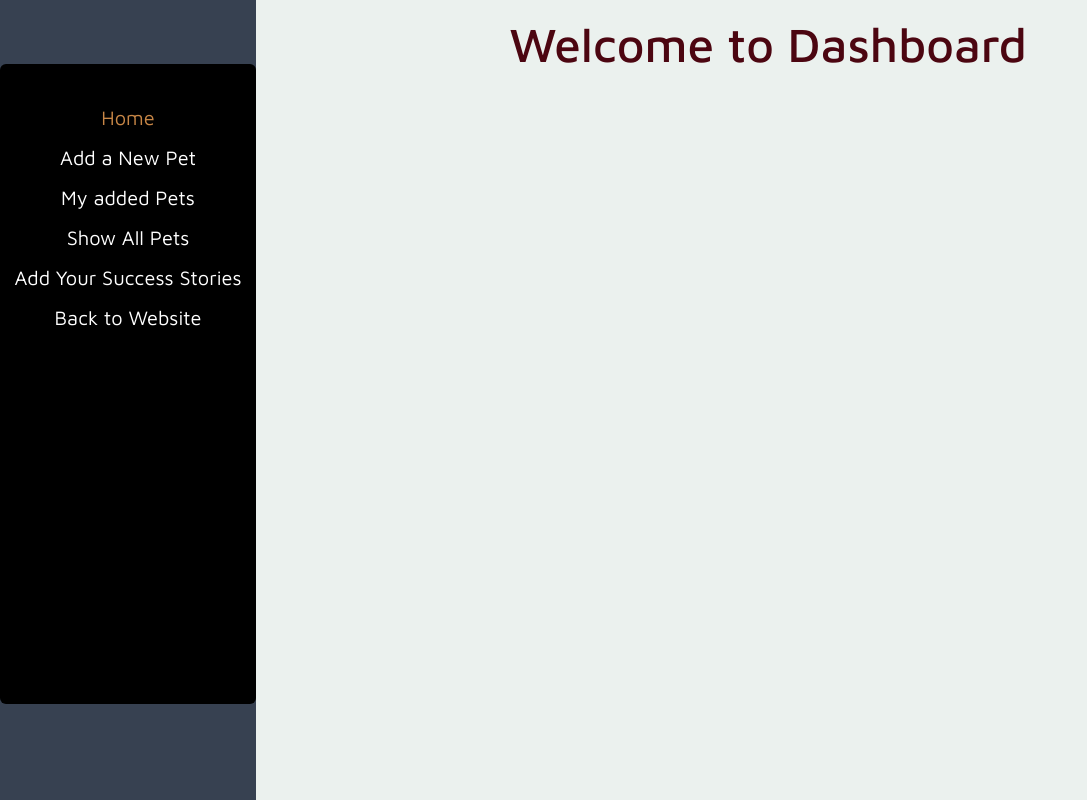
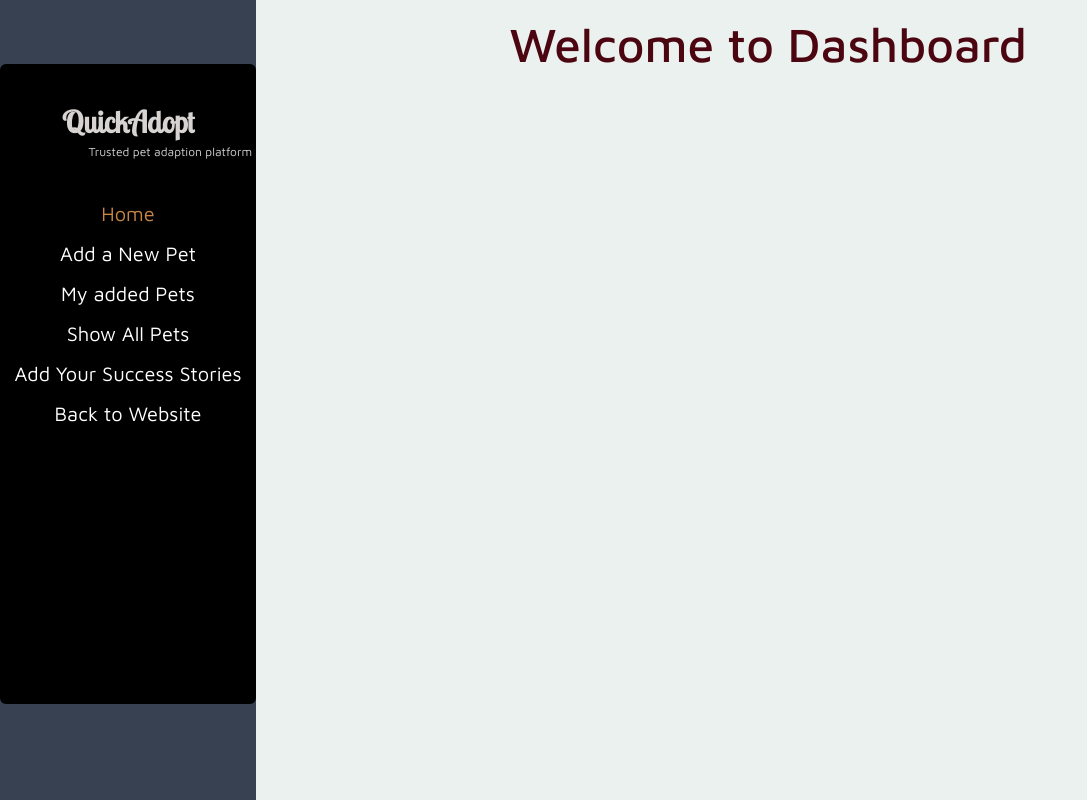
Before and after one commit to safkat07/Quick-Adopt, a React (Vite) app: page /dashboard in a window 1280 px wide. Shown: the whole page, without its empty margins (0-1087 px from the left). Built offline with nearby package versions, Linux system fonts and the light colour scheme; no server answers.

Commit message:
on scroll navbar  behaviour chnages

```diff
--- a/package.json
+++ b/package.json
@@ -19,6 +19,7 @@
     "match-sorter": "^6.3.1",
     "react": "^18.2.0",
     "react-dom": "^18.2.0",
+    "react-headroom": "^3.2.1",
     "react-helmet-async": "^2.0.3",
     "react-hook-form": "^7.48.2",
     "react-hot-toast": "^2.4.1",
--- a/src/Layout/AllPages/Dashboard/Dashboard.jsx
+++ b/src/Layout/AllPages/Dashboard/Dashboard.jsx
@@ -9,6 +9,8 @@ const Dashboard = () => {
             <div className='flex'>
                 <div className='w-1/4 min-h-screen bg-gray-700'>
                     <div className='bg-black rounded-md w-64 mt-16 mx-auto  h-4/5'>
+                        <p className='text-center pt-10 font-semibold font-lobster text-3xl text-stone-300'>QuickAdopt</p>
+                        <p className='text-end text-xs mr-1 pt-1 font-maven text-stone-300'>Trusted pet adaption platform</p>
                         <ul className='text-center space-y-3 list-none font-maven  text-xl py-10'>
                             <li>
                                 <NavLink to='/dashboard' className={({ isActive, }) =>
--- a/src/Layout/AllPages/Header/Navbar/Navbar.jsx
+++ b/src/Layout/AllPages/Header/Navbar/Navbar.jsx
@@ -5,6 +5,7 @@ import UseAuth from '../../../../Hooks/UseAuth';
 import Hamburger from 'hamburger-react'
 import toast from 'react-hot-toast';
 import { useState } from 'react';
+import Headroom from 'react-headroom';
 
 const Navbar = () => {
     const { user, logoutUser } = UseAuth()
@@ -20,10 +21,11 @@ const Navbar = () => {
     }
     // console.log(user);
     return (
+        <Headroom>
             <div>
                 <div className=' bg-[#EBF1EE]'>
 
-                <div className='flex   px-5  h-28 flex-row  justify-between   items-center'>
+                    <div className='flex   px-5  h-24 flex-row  justify-between   items-center'>
 
                         <div className='flex flex-row items-center'>
                             <a className='no-underline text-black' href="#">
@@ -69,6 +71,9 @@ const Navbar = () => {
 
                                 </ul>
                             </div>
+
+
+
                             <ul className="list-none transition-all duration-700 hidden  bg-[#EBF1EE]    flex-row  text-center  font-maven text-xl  lg:flex gap-6">
                                 <li><NavLink to='/' className={({ isActive, }) =>
                                     isActive ? " no-underline  hover:bg-[#327451] text-[#C78646] rounded-md py-1 hover:text-white hover:px-2 transition-all duration-700 " : "no-underline hover:bg-[#327451] rounded-md py-1 hover:text-white hover:px-2 transition-all duration-700 text-black"
@@ -103,10 +108,12 @@ const Navbar = () => {
 
 
 
+
                         </div>
                     </div>
                 </div>
             </div>
+        </Headroom>
     );
 };
 
```
Also changed, not shown: 1 other file (tests, documents, lock files or other folders). Lines whose indentation alone changed are shown as unchanged.
